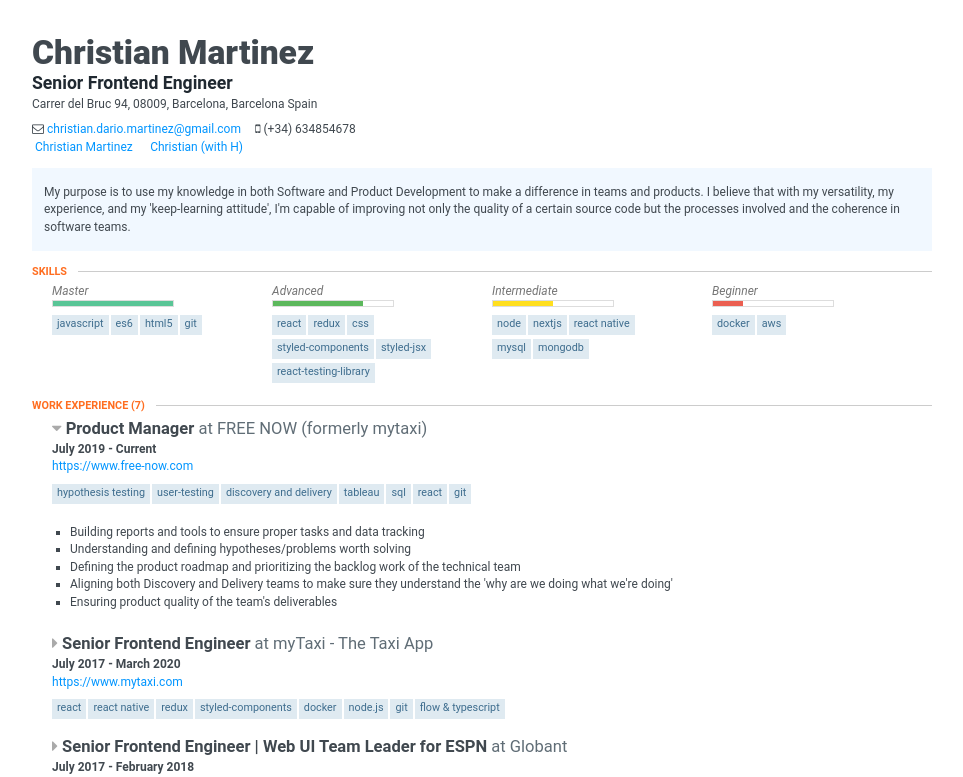
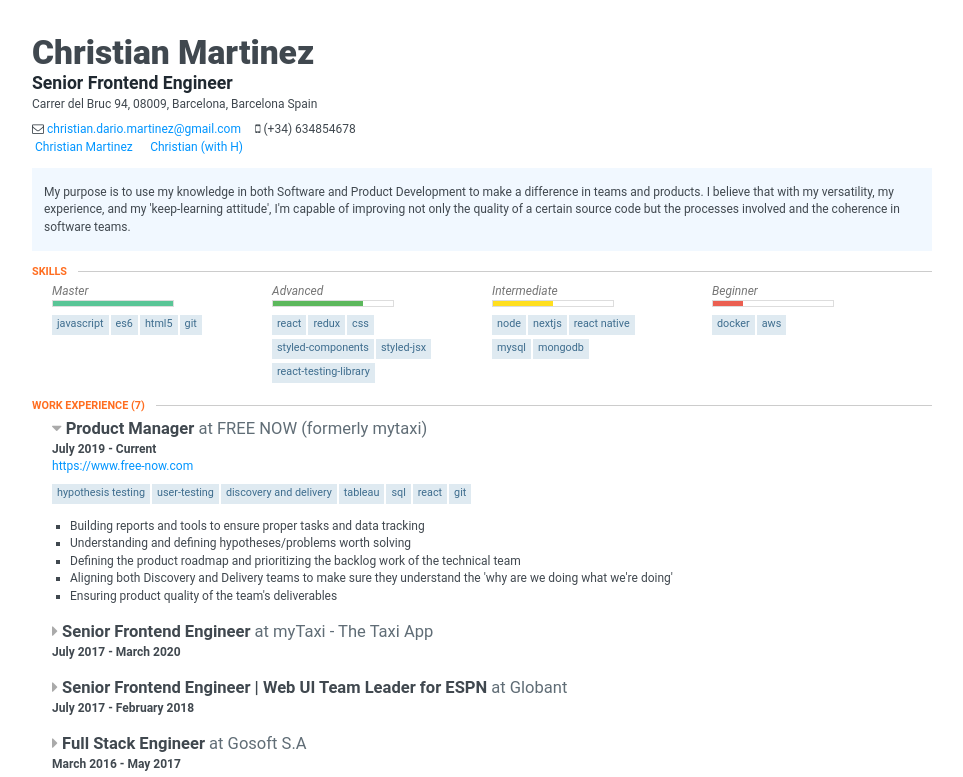
Before and after one commit to chmartinez/chmartinez.github.io, a React (Create React App) app: page / in a window 1280 px wide. Shown: the top 777 px of the page, without its empty margins (158-1121 px from the left). Built offline with nearby package versions, Linux system fonts and the light colour scheme; some icons are missing.

Commit message:
refactor(WorkExperience): Use `ExpandibleListItem` to render component

```diff
--- a/src/components/common/ExpandibleListItem.tsx
+++ b/src/components/common/ExpandibleListItem.tsx
@@ -5,7 +5,7 @@ const StyledContainer = styled.div`
     margin-bottom: 1.2em;
 `
 
-const StyledHeader = styled.div`
+const StyledVisibleContent = styled.div`
     font-size: 1.38em;
     cursor: pointer;
 
@@ -44,7 +44,7 @@ function ExpandibleListItem({ expanded, content, expandedContent }: Props) {
 
     return (
         <StyledContainer>
-            <StyledHeader onClick={handleClick}>
+            <StyledVisibleContent onClick={handleClick}>
                 <div className='space-left'>
                     <span
                         className={`fa ${
@@ -53,7 +53,7 @@ function ExpandibleListItem({ expanded, content, expandedContent }: Props) {
                     ></span>
                 </div>
                 <div>{content()}</div>
-            </StyledHeader>
+            </StyledVisibleContent>
 
             {isExpanded && (
                 <div className='expanded-item'>{expandedContent()}</div>
--- a/src/components/resume/WorkExperience/Item.tsx
+++ /dev/null
@@ -1,80 +0,0 @@
-import { useState } from 'react'
-import styled from 'styled-components'
-import type { Work } from '../types'
-
-const StyledContainer = styled.div`
-    margin-bottom: 1.2em;
-`
-const StyledHeader = styled.div`
-    font-size: 1.38em;
-    cursor: pointer;
-
-    .space-left {
-        color: #aaa;
-    }
-
-    /* overriding styles like a boss*/
-    .company::before {
-        content: none;
-    }
-
-    .date {
-        display: block;
-        font-size: 1rem;
-        font-weight: 600;
-    }
-`
-type Props = { item: Work; open: boolean }
-
-function Item({ item, open }: Props) {
-    const [isOpen, setOpen] = useState(open || false)
-    const handleClick = () => {
-        setOpen((state) => !state)
-    }
-    return (
-        <StyledContainer>
-            <StyledHeader onClick={handleClick}>
-                <span className='space-left'>
-                    <span
-                        className={`fa ${
-                            isOpen ? 'fa-caret-down' : 'fa-caret-right'
-                        }`}
-                    ></span>
-                </span>
-                <div className='position'>{item.position}</div>{' '}
-                <div className='company'>{`at ${item.company}`}</div>
-                <div className='date'>
-                    <span className='startDate'>{item.startDate}</span>
-                    <span className='endDate'>
-                        {` - ${item.endDate ?? 'Current'}`}
-                    </span>
-                </div>
-            </StyledHeader>
-            {item.website && (
-                <span className='website'>
-                    <a href={item.website}>{item.website}</a>
-                </span>
-            )}
-
-            <ul className='keywords'>
-                {item.keywords.map((prop) => {
-                    const key = prop.replace(/\s/g, '').toLowerCase()
-                    return <li key={key}>{prop}</li>
-                })}
-            </ul>
-
-            {isOpen && (
-                <div className='item display'>
-                    <ul className='highlights'>
-                        {item.highlights.map((prop) => {
-                            const key = prop.replace(/\s/g, '').toLowerCase()
-                            return <li key={key}>{prop}</li>
-                        })}
-                    </ul>
-                </div>
-            )}
-        </StyledContainer>
-    )
-}
-
-export default Item
--- a/src/components/resume/WorkExperience/WorkExperience.tsx
+++ b/src/components/resume/WorkExperience/WorkExperience.tsx
@@ -1,5 +1,5 @@
-import Item from './Item'
 import type { Work } from '../types'
+import ExpandibleListItem from '../../common/ExpandibleListItem'
 
 type Props = { experience: Array<Work> }
 function WorkExperience({ experience }: Props) {
@@ -13,7 +13,51 @@ function WorkExperience({ experience }: Props) {
             </header>
             <section id='work'>
                 {experience.map((item, index) => (
-                    <Item key={item.id} item={item} open={index === 0} />
+                    <ExpandibleListItem
+                        key={item.id}
+                        expanded={index === 0}
+                        content={() => (
+                            <>
+                                <div className='position'>{item.position}</div>{' '}
+                                <div className='company'>{`at ${item.company}`}</div>
+                                <div className='date'>
+                                    <span className='startDate'>
+                                        {item.startDate}
+                                    </span>
+                                    <span className='endDate'>
+                                        {` - ${item.endDate ?? 'Current'}`}
+                                    </span>
+                                </div>
+                            </>
+                        )}
+                        expandedContent={() => (
+                            <>
+                                {item.website && (
+                                    <span className='website'>
+                                        <a href={item.website}>
+                                            {item.website}
+                                        </a>
+                                    </span>
+                                )}
+                                <ul className='keywords'>
+                                    {item.keywords.map((prop) => {
+                                        const key = prop
+                                            .replace(/\s/g, '')
+                                            .toLowerCase()
+                                        return <li key={key}>{prop}</li>
+                                    })}
+                                </ul>
+                                <ul className='highlights'>
+                                    {item.highlights.map((prop) => {
+                                        const key = prop
+                                            .replace(/\s/g, '')
+                                            .toLowerCase()
+                                        return <li key={key}>{prop}</li>
+                                    })}
+                                </ul>
+                            </>
+                        )}
+                    />
                 ))}
             </section>
         </section>
```
